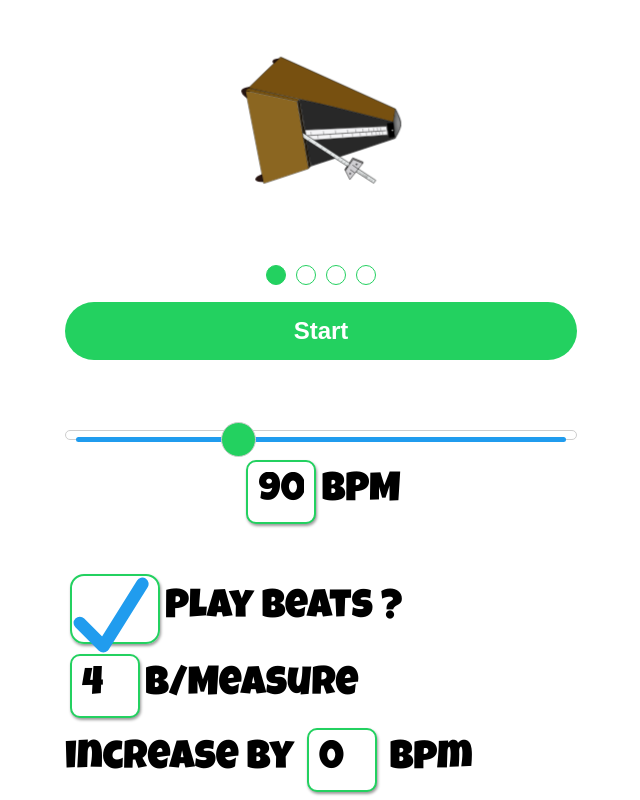
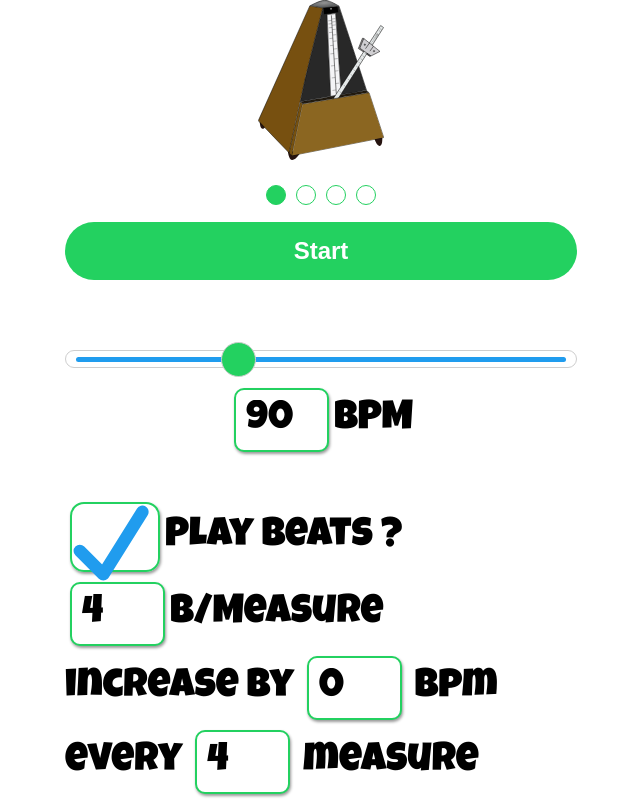
Before and after one commit to NevinDry/smart-metronome, a React (Create React App) app: page / in a window 1280 px wide. Shown: the top 800 px of the page, without its empty margins (319-959 px from the left). Built offline with nearby package versions, Linux system fonts and the light colour scheme.

Commit message:
Fixed timing bugs, added cool animation

```diff
--- a/src/App.js
+++ b/src/App.js
@@ -1,5 +1,4 @@
 import React, { Component } from 'react';
-import logo from './assets/logo.svg';
 import './App.scss';
 import Metronome from './metronome/Metronome';
 import MobileDialog from './dialog/MobileDialog'
@@ -39,9 +38,6 @@ class App extends Component {
       <div>
         <div className="App">
           {dialog}
-          <header className="App-header">
-            <img src={logo} className="App-logo" alt="logo" />
-          </header>
           <Metronome />
         </div>
         <MobileToast show={this.state.updateToast} />
--- a/src/App.scss
+++ b/src/App.scss
@@ -4,22 +4,6 @@
   height: 100vh;
 }
 
-.App-logo {
-  animation: App-logo-spin infinite 20s linear;
-  height: 20vmin;
-  pointer-events: none;
-}
-
-.App-header {
-  display: flex;
-  flex-direction: column;
-  align-items: center;
-  justify-content: center;
-  font-size: calc(10px + 2vmin);
-  color: white;
-  height: 30%;
-  margin-bottom: 20px;
-}
 
 .App-link {
   color: #61dafb;
@@ -43,16 +27,6 @@
   font-weight: bold;
 }
 
-@keyframes App-logo-spin {
-  from {
-    transform: rotate(0deg);
-  }
-  to {
-    transform: rotate(360deg);
-  }
-}
-
-
 @media screen and (min-width: 991.98px) {
   .App {
     margin: auto;
--- a/src/metronome/Metronome.js
+++ b/src/metronome/Metronome.js
@@ -3,6 +3,7 @@ import './Metronome.scss';
 import WebWorker from '../WebWorker';
 import metronomeWorker from './metronomeWorker.js';
 import MeasureVisualiser from '../visuals/MeasureVisualiser.js'
+import BounceVisualiser from '../visuals/BounceVisualiser.js'
 
 class Metronome extends Component {
 
@@ -22,7 +23,6 @@ class Metronome extends Component {
 
     this.audioContext = null;
     this.nextClickTime = 0.0;
-    this.flashForward = 25.0;
     this.scheduleAheadTime = 0.1;
     this.currentBeat = 0;
     this.metronomeWorker = new WebWorker(metronomeWorker);
@@ -30,8 +30,8 @@ class Metronome extends Component {
   }
 
   nextClick = () => {
-    // Adjusting time
-    this.nextClickTime += (this.flashForward / 100) * (60.0 / this.state.bpm);
+    // Adjusting time using number of beat per measure and bpm
+    this.nextClickTime += ((100 / this.state.beatSlashMeasure) / 100) * (60.0 / this.state.bpm);
 
     this.currentBeat++;
     if (this.currentBeat === this.state.beatSlashMeasure) {
@@ -86,7 +86,7 @@ class Metronome extends Component {
         console.log("worker message: " + e.data);
     };
 
-    this.metronomeWorker.postMessage({ "interval": this.flashForward });
+    this.metronomeWorker.postMessage({ "interval": (100 / this.state.beatSlashMeasure) });
   };
 
   render() {
@@ -104,6 +104,9 @@ class Metronome extends Component {
     const { bpm, beatSlashMeasure, playIntervalBeats, increaseBpm, increaseAtMeasure, frqMain, frqBeat } = this.state;
 
     return (
+      <div>
+        <BounceVisualiser beatNumber={this.state.measureCount} animationDuration={(60.0 / this.state.bpm)} measureQuantity={this.state.increaseAtMeasure} />
+
         <div className="metronome">
 
           <MeasureVisualiser measureLength={this.state.increaseAtMeasure} measureCount={this.state.measureCount}></MeasureVisualiser>
@@ -182,7 +185,7 @@ class Metronome extends Component {
             </div>
           </div>
         </div>
-
+      </div>
     );
 
   }
--- a/src/metronome/Metronome.scss
+++ b/src/metronome/Metronome.scss
@@ -16,7 +16,7 @@
     width: 100%;
     border-radius: 10px;
     margin: 70px auto 15px auto;
-    height: 10px;
+    height: 18px;
     padding-top: 6px;
     border: 1px solid #CECECE;
 }
@@ -36,7 +36,7 @@ input[type="range"] {
     height: 5px;
 }
 
-input[type="range"]::-webkit-slider-thumb {
+input[type="range"]::-webkit-slider-thumb{
     -webkit-appearance: none;
     position: relative;
     top: 0px;
@@ -48,12 +48,20 @@ input[type="range"]::-webkit-slider-thumb {
     border: 1px solid #CECECE;
 }
 
+input[type=range]::-moz-range-thumb {
+    background: var(--primary-color);
+    width: 35px;
+    height: 35px;
+    border-radius: 40px;
+    border: 1px solid #CECECE;
+  }
+
 input[type="text"] {
     outline: 0;
     font-size: 2.5rem;
     margin: 5px;
     padding: 10px;
-    width: 70px;
+    width: 95px;
     border-radius: 10px;
     border: 2px solid var(--primary-color);
     box-shadow: 1px 2px 3px rgba(0, 0, 0, 0.4);
--- /dev/null
+++ b/src/visuals/BounceVisualiser.js
@@ -0,0 +1,22 @@
+import React, { Component } from 'react';
+import './BounceVisualiser.scss';
+import logo from '../assets/logo.svg';
+
+
+class BounceVisualiser extends Component {
+    render() {
+        return (
+            <header className="App-header">
+                <img
+                style={{
+                    'transform': 'rotate(' + (this.props.beatNumber * (360/this.props.measureQuantity)) + 'deg)',
+                    'transitionDuration':  this.props.animationDuration + "s",
+                    'WebkitTransitionDuration':  this.props.animationDuration + "s"
+                }}
+                src={logo} className="App-logo" alt="logo" />
+            </header>
+        )
+    }
+}
+
+export default BounceVisualiser;
--- /dev/null
+++ b/src/visuals/BounceVisualiser.scss
@@ -0,0 +1,24 @@
+.App-header {
+    display: flex;
+    flex-direction: column;
+    align-items: center;
+    justify-content: center;
+    font-size: calc(10px + 2vmin);
+    color: white;
+    height: 30%;
+    margin-bottom: 20px;
+  }
+
+  .App-logo {
+    height: 20vmin;
+    pointer-events: none;
+  }
+
+  @keyframes App-logo-spin {
+    from {
+      transform: rotate(0deg);
+    }
+    to {
+      transform: rotate(360deg);
+    }
+  }
--- a/src/visuals/MeasureVisualiser.js
+++ b/src/visuals/MeasureVisualiser.js
@@ -3,6 +3,7 @@ import './MeasureVisualiser.scss';
 
 
 class MeasureVisualiser extends Component {
+
     render() {
         const measures = [];
 
```
Lines whose indentation alone changed are shown as unchanged.
